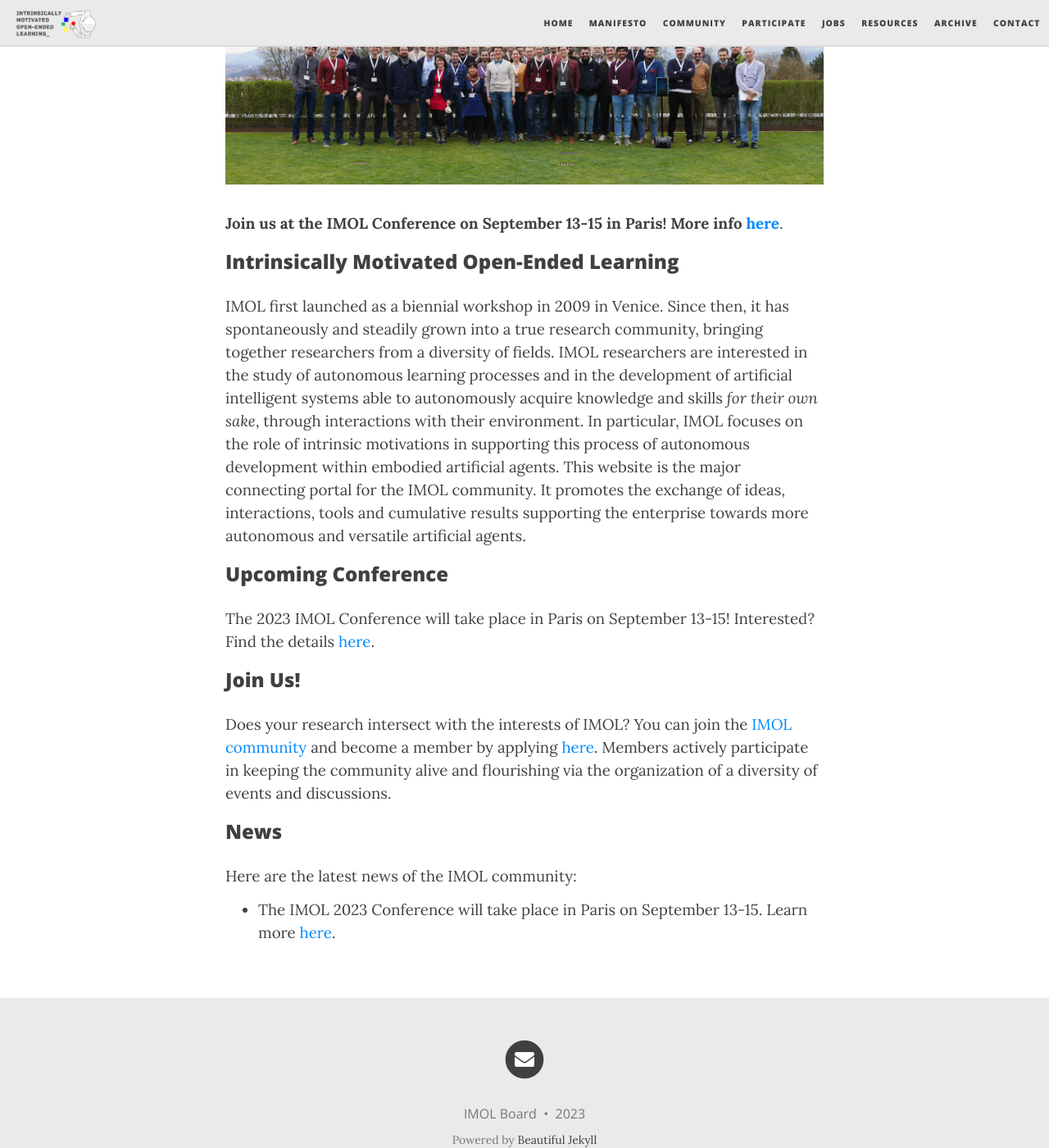
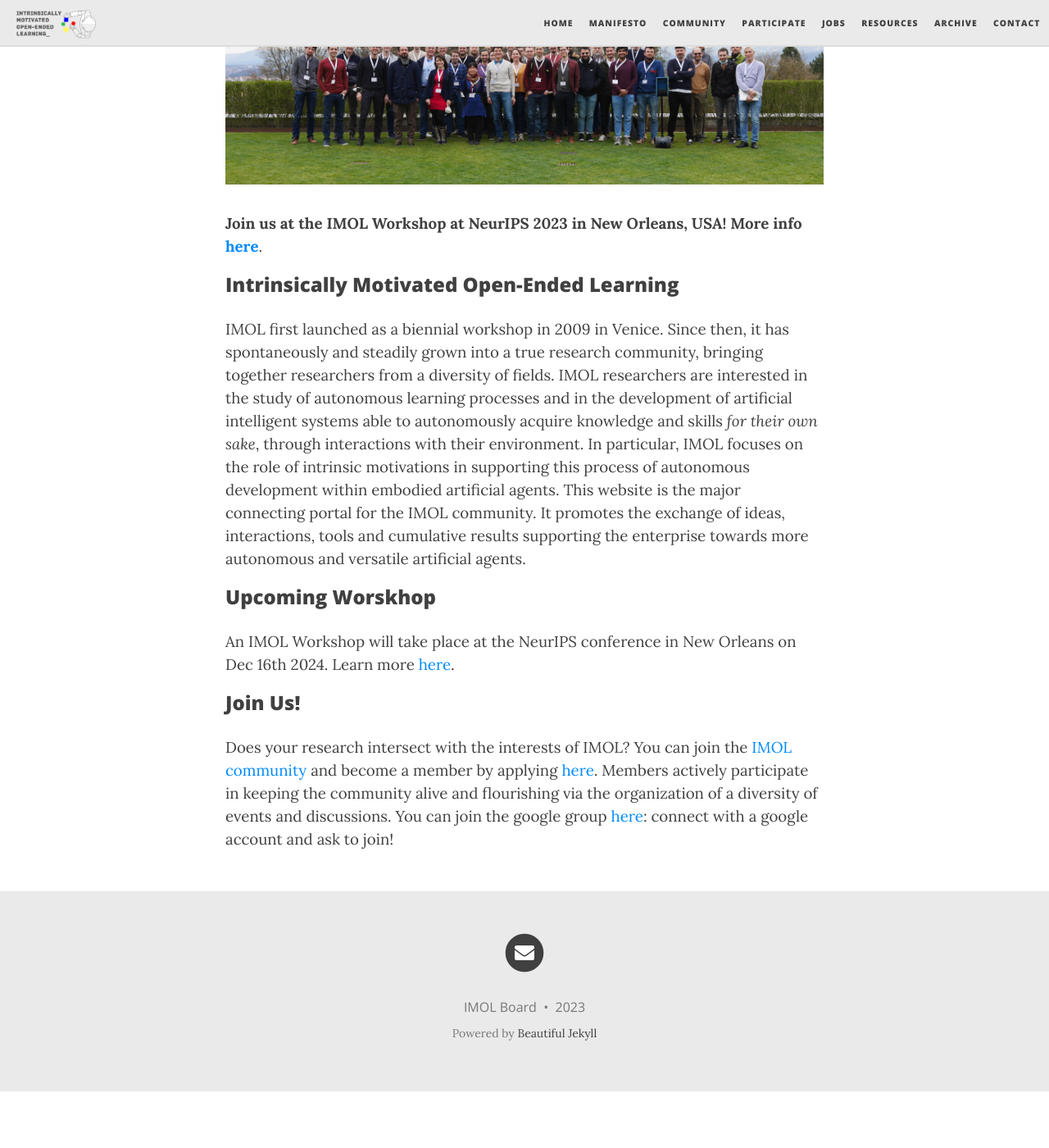
Before and after one commit to imol-community/imol-community.github.io, a Jekyll site: the page built from index.html, in a window 1280 px wide and 1400 px high, scrolled down 276 px. Shown: the whole window at 82% size. Built offline with Jekyll 4.4.1, drawn with Linux system fonts in a browser that asks for light colours; nearby versions of some CDN libraries; the list of posts is cut into pages by our own code; after the commit the page ends 1607 px from its top, so only the background shows below that.

Commit message:
Update index.html

```diff
--- a/index.html
+++ b/index.html
@@ -7,7 +7,7 @@ title: Welcome to the IMOL Community
 
 <div class='description' style='font-size: 14pt; margin-top: 25pt'>
 
-    <b>Join us at the IMOL Conference on September 13-15 in Paris! More info <a href="https://imolconf2023.github.io/">here</a></b>.
+<b>Join us at the IMOL Workshop at NeurIPS 2023 in New Orleans, USA! More info <a href="https://imol-workshop.github.io/">here</a></b>.
 </div>
 
 <h3 style='margin-bottom: 20pt;'>Intrinsically Motivated Open-Ended Learning</h3>
@@ -24,11 +24,10 @@ title: Welcome to the IMOL Community
 
 
 
-<h3 style='margin-bottom: 20pt;'>Upcoming Conference</h3>
+<h3 style='margin-bottom: 20pt;'>Upcoming Worskhop</h3>
 
 <div class='description' style='font-size: 14pt;'>
-    The 2023 IMOL Conference will take place in Paris on September 13-15! Interested? Find the details <a href="https://imolconf2023.github.io/">here</a>. </div>
-
+An IMOL Workshop will take place at the NeurIPS conference in New Orleans on Dec 16th 2024. Learn more <a href="https://imol-workshop.github.io/">here</a>. </div>
 
 
 
@@ -37,11 +36,12 @@ title: Welcome to the IMOL Community
 <div class='description' style='font-size: 14pt;'>
 Does your research intersect with the interests of IMOL? You can join the <a href="/community">IMOL community</a> and become a member by applying <a
 href="/participate">here</a>. Members actively participate in keeping the community alive and flourishing via the organization of a diversity of events and discussions.
+You can join the google group <a href="https://groups.google.com/g/imol-community">here</a>: connect with a google account and ask to join!
 </div>
 
 
 
-
+<!--
 <h3 style='margin-bottom: 20pt;'>News</h3>
 
 <div class='description' style='font-size: 14pt;margin-bottom: 10pt'>
@@ -52,3 +52,4 @@ title: Welcome to the IMOL Community
 <li> The IMOL 2023 Conference will take place in Paris on September 13-15. Learn more <a href="https://imolconf2023.github.io/">here</a>.</li>
 </ul>
 </div>
+-->
```
Lines whose indentation alone changed are shown as unchanged.
